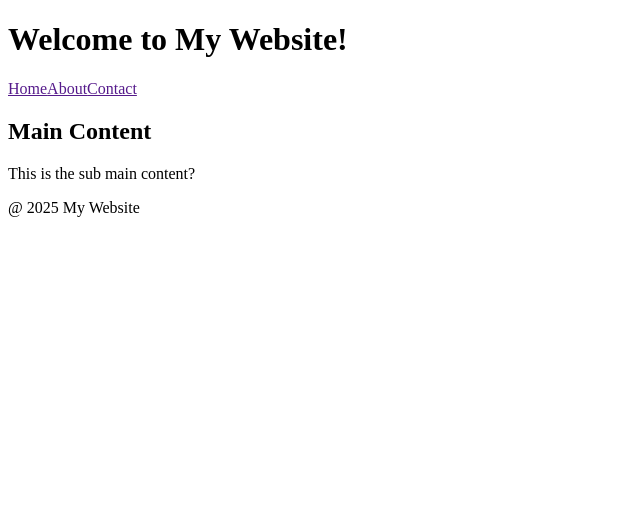
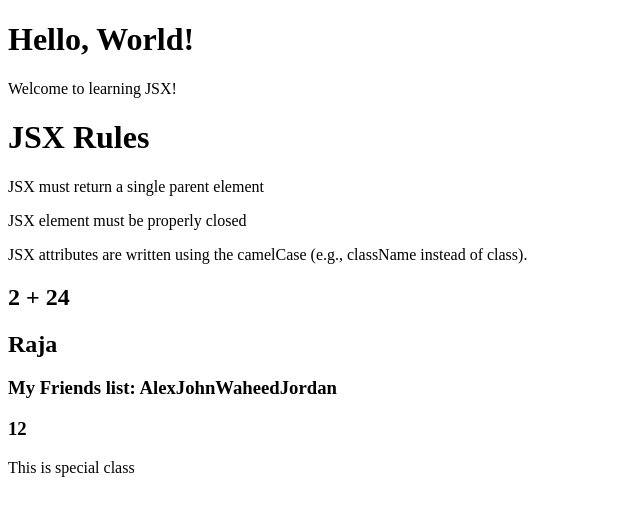
Before and after one commit to RajaMahanty/react-madness, a React (Vite) app: page / in a window 1280 px wide. Shown: the top 516 px of the page, without its empty margins (0-640 px from the left). Built offline with nearby package versions, Linux system fonts and the light colour scheme.

Commit message:
Exercise 3 complete

```diff
--- a/src/App.jsx
+++ b/src/App.jsx
@@ -1,13 +1,22 @@
-import Footer from "./components/Footer";
-import Header from "./components/Header";
-import MainContent from "./components/MainContent";
+import JSXRules from "./components/JSXRules";
+import WelcomeMessage from "./components/WelcomeMessage";
 
 const App = () => {
+	const myName = "Raja";
+	const multiply = (a, b) => a * b;
+	const specialClass = "simple-class";
+
 	return (
 		<div>
-			<Header />
-			<MainContent />
-			<Footer />
+			<WelcomeMessage />
+			<JSXRules />
+			<section>
+				<h2>2 + 2{2 + 2}</h2>
+				<h2>{myName}</h2>
+				<h3>My Friends list: {["Alex", "John", "Waheed", "Jordan"]}</h3>
+				<h3>{multiply(3, 4)}</h3>
+				<p className={specialClass}>This is special class</p>
+			</section>
 		</div>
 	);
 };
--- /dev/null
+++ b/src/components/JSXRules.jsx
@@ -0,0 +1,15 @@
+const JSXRules = () => {
+	return (
+		<div>
+			<h1>JSX Rules</h1>
+			<p>JSX must return a single parent element</p>
+			<p>JSX element must be properly closed</p>
+			<p>
+				JSX attributes are written using the camelCase (e.g., className instead
+				of class).
+			</p>
+		</div>
+	);
+};
+
+export default JSXRules;
--- /dev/null
+++ b/src/components/WelcomeMessage.jsx
@@ -0,0 +1,10 @@
+const WelcomeMessage = () => {
+	return (
+		<div>
+			<h1>Hello, World!</h1>
+			<p>Welcome to learning JSX!</p>
+		</div>
+	);
+};
+
+export default WelcomeMessage;
```
